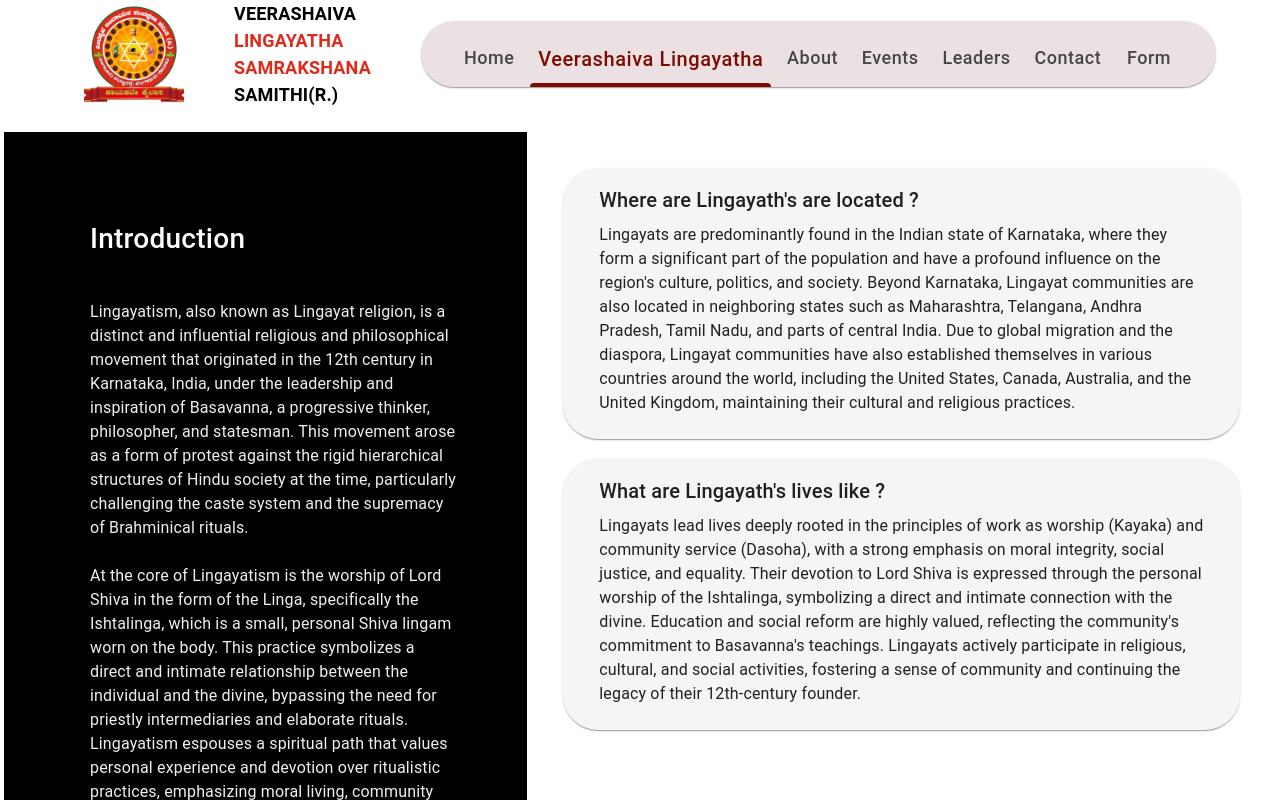
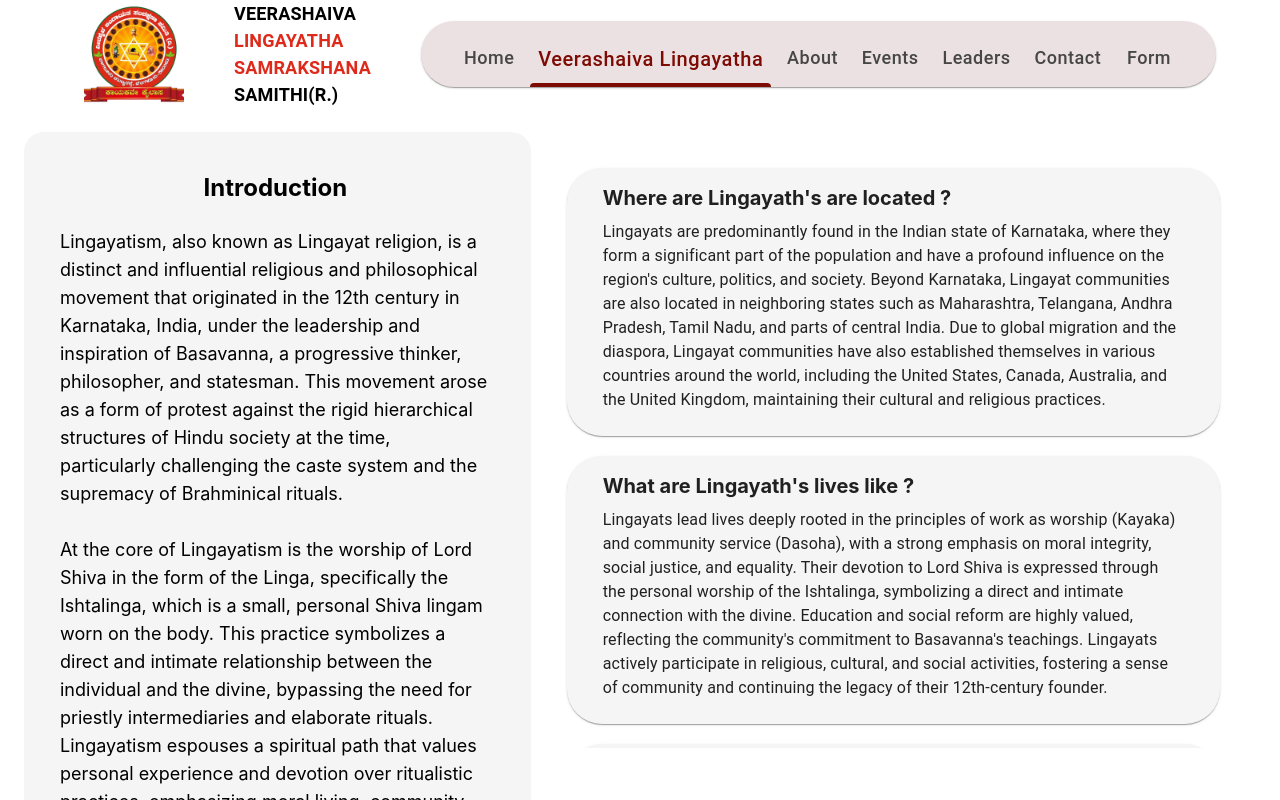
Before and after one commit to KridaverseDev/VLSS, a React (Create React App) app: page /veerashaiva in a window 1280 px wide. Shown: the top 800 px of the page. Built offline with nearby package versions, Linux system fonts and the light colour scheme; the HTML template or start-up script is replaced by a standard one.

Commit message:
Added Effects to the Veerashaiva Component

```diff
--- a/src/components/veerashaiva/Veerashaiva.tsx
+++ b/src/components/veerashaiva/Veerashaiva.tsx
@@ -1,43 +1,67 @@
-import React from "react";
-import { Typography, Grid, Box, Card, CardContent, useMediaQuery, useTheme } from "@mui/material";
+import React, { useEffect, useState } from "react";
+import {
+  Typography,
+  Grid,
+  Box,
+  Card,
+  CardContent,
+  useMediaQuery,
+  useTheme,
+} from "@mui/material";
 import { QuestionData } from "./VeerashaivaQuesData";
 
 const Veershaiva: React.FC = () => {
   const { breakpoints } = useTheme();
   const matchMobileView = useMediaQuery(breakpoints.down("md"));
+  const [isOpen, setIsOpen] = useState(false);
+
+  useEffect(() => {
+    setIsOpen(true);
+
+    return () => {
+      setIsOpen(false);
+    };
+  }, []);
 
   return (
-    <Box sx={{ marginTop: "10px" }}>
-      <Grid container spacing={2} sx={{ padding: matchMobileView ? "0px" : "0 20px" }}>
-        <Grid item xs={12} md={5} sx={{ backgroundColor: "black", padding: "20px", borderBottomLeftRadius: "20px", borderBottomRightRadius: "20px" }}>
-          <Box
-            sx={{
-              alignItems: "center",
-              minHeight: "500px",
-              padding: "20px",
-              borderRadius: "20px 20px 20px 20px",
-              backgroundColor: "black",
-            }}
-          >
-            <Typography
-              gutterBottom
-              style={{
-                color: "white",
-                textAlign: "left",
-                fontSize: "28px",
-                fontWeight: "500",
-                margin: "50px 0px 40px 50px",
-              }}
+    <div className="px-5">
+      <Grid
+        container
+        spacing={2}
+        sx={{ padding: matchMobileView ? "10px" : "0 20px" }}
+      >
+        <Grid
+          item
+          xs={12}
+          md={5}
+          sx={{
+            backgroundColor: "#F5F5F5",
+            padding: "20px",
+            // borderBottomLeftRadius: "20px",
+            // borderBottomRightRadius: "20px",
+            borderRadius: "20px",
+            transform: isOpen ? "translateX(0)" : "translateX(-100%)",
+            transition: "transform 0.5s ease-in-out",
+          }}
+        >
+          <div className="">
+            <h2
+              className="text-center text-2xl font-bold my-6"
+              // style={{
+              //   textAlign: "left",
+              //   fontSize: "28px",
+              //   fontWeight: "500",
+              //   margin: "50px 0px 40px 50px",
+              // }}
             >
               Introduction
-            </Typography>
-            <Typography
-              variant="body1"
-              style={{
-                color: "#EEEFF0",
-                marginLeft: "50px",
-                marginRight: "30px",
-              }}
+            </h2>
+            <p
+              className="px-5 text-lg"
+              // style={{
+              //   marginLeft: "50px",
+              //   marginRight: "30px",
+              // }}
             >
               Lingayatism, also known as Lingayat religion, is a distinct and
               influential religious and philosophical movement that originated
@@ -59,9 +83,8 @@ const Veershaiva: React.FC = () => {
               practices, emphasizing moral living, community service (Dasoha),
               and the dignity of labor (Kayaka).
               <br />
-
-            </Typography>
-          </Box>
+            </p>
+          </div>
         </Grid>
         <Grid item xs={12} md={7}>
           <Box
@@ -79,12 +102,14 @@ const Veershaiva: React.FC = () => {
                   borderRadius: "35px",
                   backgroundColor: "#F5F5F5",
                   padding: "0px 20px",
+                  transform: isOpen ? "translateX(0)" : "translateX(100%)", // Move from left to right if open
+                  transition: "transform 0.5s ease-in-out",
                 }}
               >
                 <CardContent>
-                  <Typography variant="h6" gutterBottom>
+                  <h2 className="text-xl font-bold mb-2">
                     {question.Question}
-                  </Typography>
+                  </h2>
                   <Typography variant="body1">{question.Answer}</Typography>
                 </CardContent>
               </Card>
@@ -92,12 +117,12 @@ const Veershaiva: React.FC = () => {
           </Box>
         </Grid>
       </Grid>
-      <Box sx={{
-        maxHeight: "600px",
-      }}>
-
-      </Box>
-    </Box>
+      <Box
+        sx={{
+          maxHeight: "600px",
+        }}
+      ></Box>
+    </div>
   );
 };
 
```
